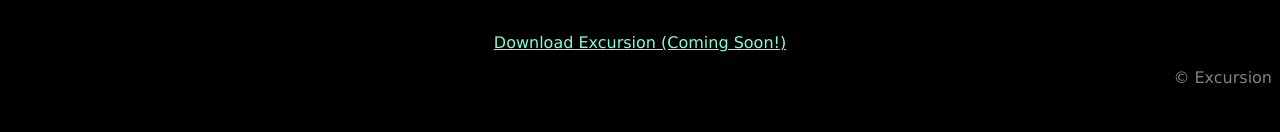
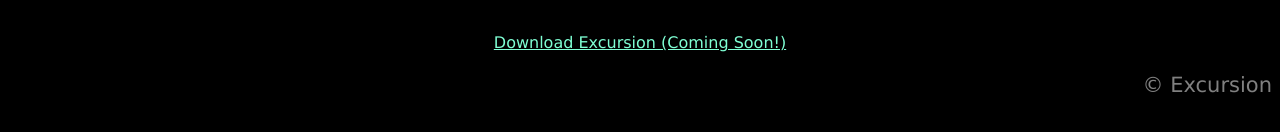
Before and after one commit to mtomar01/excursion-2, a plain HTML site: page index.html in a window 1280 px wide. Shown: the part 1222-1354 px from the top of the page. Drawn offline with Linux system fonts and the light colour scheme.

Commit message:
Final push

```diff
--- a/resources/css/index.css
+++ b/resources/css/index.css
@@ -31,4 +31,6 @@ body {
 .footer--style {
   text-align: right;
   color: grey;
+  font-size: 21px;
+
 }
```
Also changed, not shown: index.html (+2 -0 lines).
